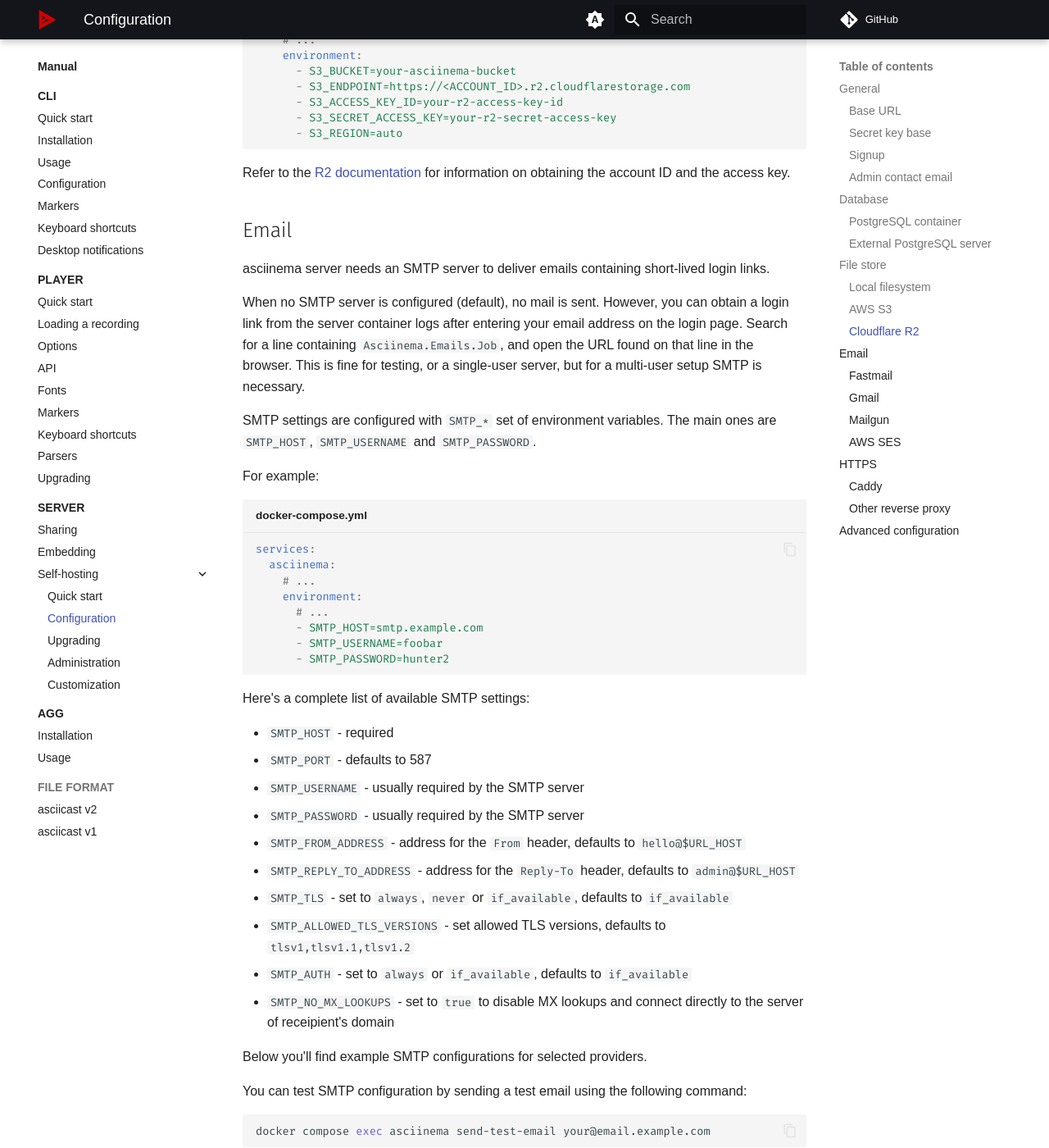
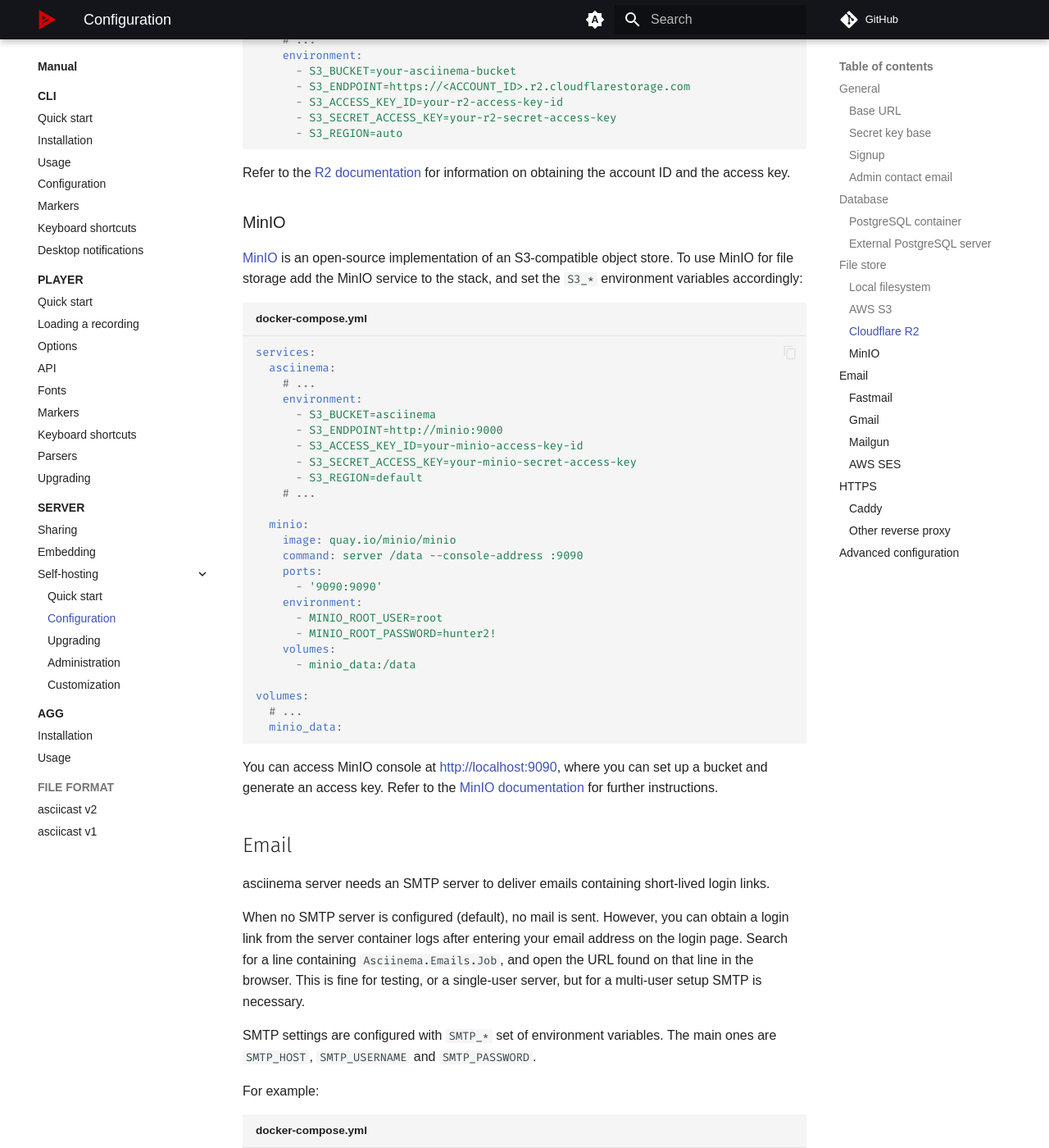
Before and after one commit to ofek/asciinema.github.io, an MkDocs documentation site: the page built from docs/manual/server/self-hosting/configuration.md, in a window 1280 px wide and 1400 px high, scrolled down 5843 px. Shown: the whole window at 82% size. Built offline with MkDocs 1.6.1 and Material for MkDocs 9.7.7, drawn with Linux system fonts in a browser that asks for light colours; some web fonts are replaced; comment, search, counter and statistics services are not loaded.

Commit message:
Add instructions for using MinIO for file store

````diff
--- a/docs/manual/server/self-hosting/configuration.md
+++ b/docs/manual/server/self-hosting/configuration.md
@@ -299,6 +299,45 @@
 Refer to the [R2 documentation](https://developers.cloudflare.com/r2) for
 information on obtaining the account ID and the access key.
 
+### MinIO
+
+[MinIO](https://min.io) is an open-source implementation of an S3-compatible
+object store. To use MinIO for file storage add the MinIO service to the stack,
+and set the `S3_*` environment variables accordingly:
+
+```yaml title="docker-compose.yml"
+services:
+  asciinema:
+    # ...
+    environment:
+      - S3_BUCKET=asciinema
+      - S3_ENDPOINT=http://minio:9000
+      - S3_ACCESS_KEY_ID=your-minio-access-key-id
+      - S3_SECRET_ACCESS_KEY=your-minio-secret-access-key
+      - S3_REGION=default
+    # ...
+
+  minio:
+    image: quay.io/minio/minio
+    command: server /data --console-address :9090
+    ports:
+      - '9090:9090'
+    environment:
+      - MINIO_ROOT_USER=root
+      - MINIO_ROOT_PASSWORD=hunter2!
+    volumes:
+      - minio_data:/data
+
+volumes:
+  # ...
+  minio_data:
+```
+
+You can access MinIO console at [http://localhost:9090](http://localhost:9090),
+where you can set up a bucket and generate an access key. Refer to the [MinIO
+documentation](https://min.io/docs/minio/container/index.html) for further
+instructions.
+
 ## Email
 
 asciinema server needs an SMTP server to deliver emails containing short-lived
````
